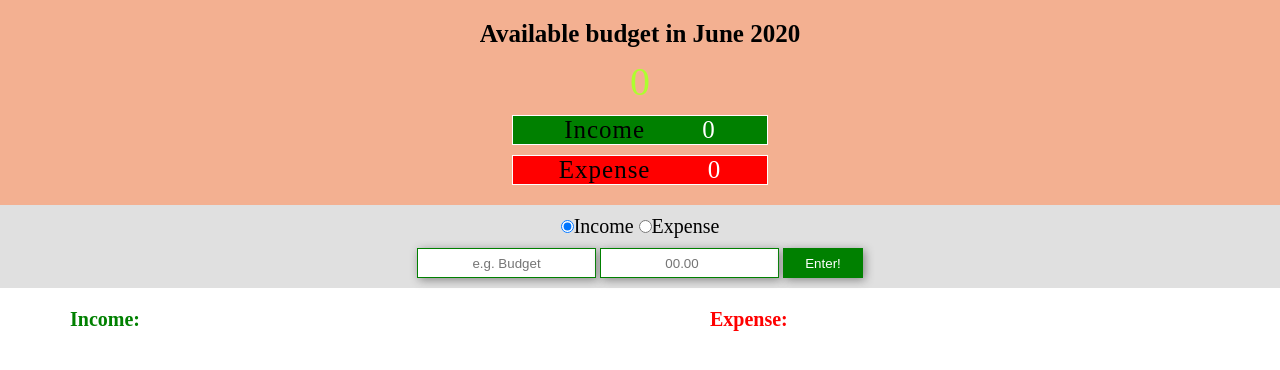
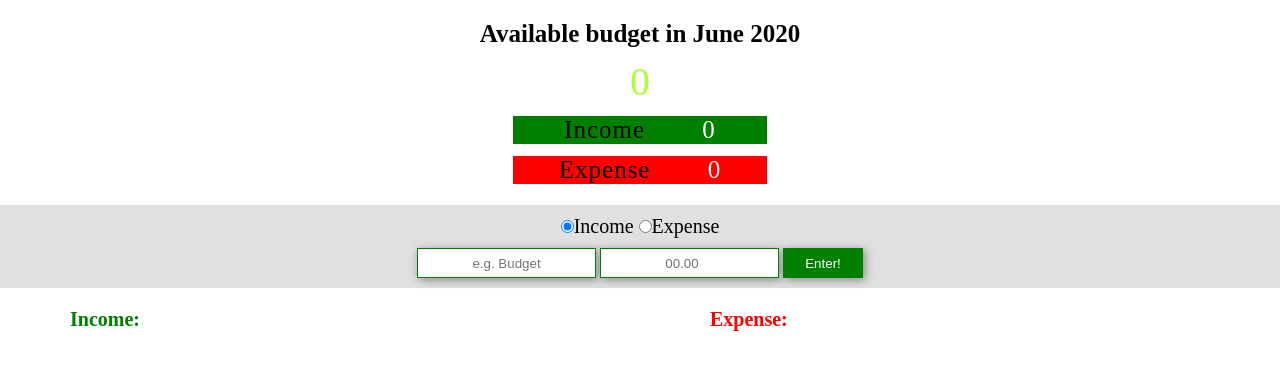
Before and after one commit to iamshub03/Budgety, a plain HTML site: page index.html in a window 1280 px wide. Drawn offline with Linux system fonts and the light colour scheme.

Commit message:
Update style.css

```diff
--- a/style.css
+++ b/style.css
@@ -8,7 +8,7 @@
 /*-------------------------------------------UPPER CONTAINER*/
 
 .upperContainer {
-    background-color: #f3b091;
+    background-color: white;
     text-align: center;
     padding-top: 20px;
     padding-bottom: 20px;
```
